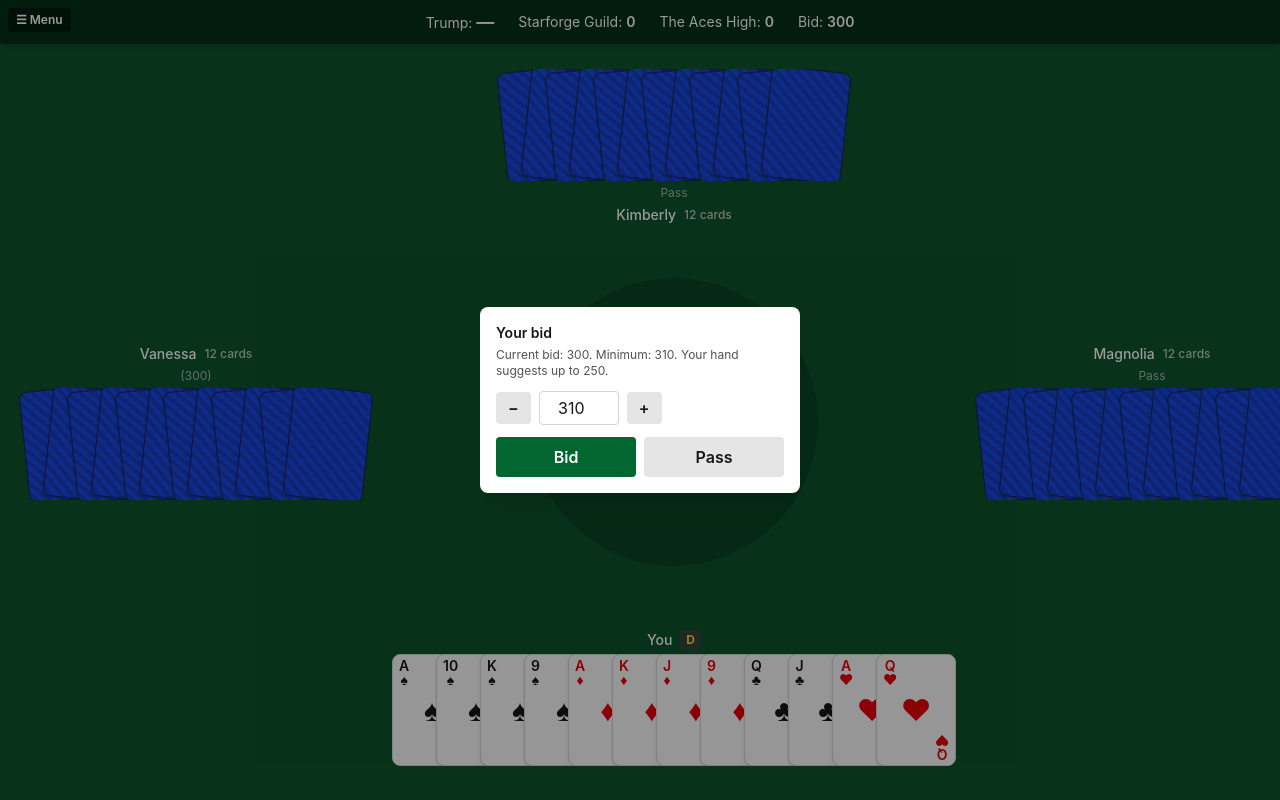
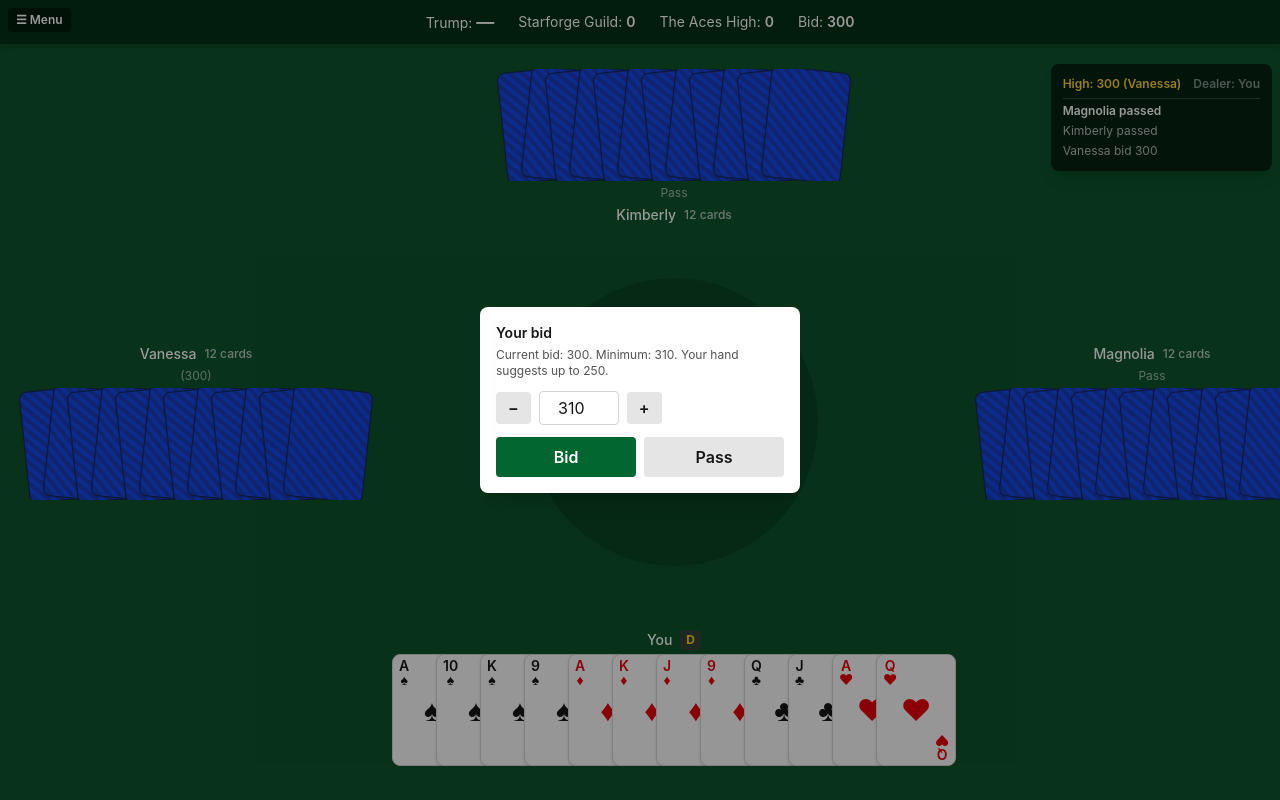
Before and after one commit to Slippedup42/pinochle, a React (Vite) app in the folder web/: page / in a window 1280 px wide. Both pictures are taken after a click on the button "New Game". Shown: the top 800 px of the page. Built offline with nearby package versions, Linux system fonts and the light colour scheme.

Commit message:
feat: show full auction history (#77)

```diff
--- a/web/src/components/AuctionFlow.tsx
+++ b/web/src/components/AuctionFlow.tsx
@@ -8,6 +8,7 @@ import { DEFAULT_OPTIONS, type GameOptions } from '../persistence/options'
 import { auctionReducer, initAuctionState } from './auctionReducer'
 import type { AuctionResult } from './auctionTypes'
 import { partnerOf } from './auctionTypes'
+import { AuctionLog } from './AuctionLog'
 import { BiddingControls } from './BiddingControls'
 import { PassRevealDialog } from './PassRevealDialog'
 import { PassSelector } from './PassSelector'
@@ -220,10 +221,24 @@ export function AuctionFlow({
     return null
   }, [state, humanPlayer, options.showBaseBidHint])
 
+  const logPanel = useMemo(() => {
+    const bidWinner = state.bidding.bidWinner
+    return (
+      <AuctionLog
+        entries={state.log}
+        currentBid={state.bid || state.bidding.currentBid}
+        bidWinner={bidWinner ?? undefined}
+        bidWinnerName={bidWinner !== null ? state.seatNames[bidWinner] : undefined}
+        dealerName={state.seatNames[state.dealer]}
+      />
+    )
+  }, [state.log, state.bid, state.bidding.currentBid, state.bidding.bidWinner, state.seatNames, state.dealer])
+
   return (
     <Table
       state={tableState}
       overlay={overlay}
+      logPanel={logPanel}
       onOpenMenu={onOpenMenu}
       hideOpponentCards={options.hideOpponentCards}
     />
--- a/web/src/components/AuctionLog.tsx
+++ b/web/src/components/AuctionLog.tsx
@@ -1,8 +1,17 @@
 import { type AuctionLogEntry, formatAuctionLogEntry } from './auctionTypes'
+import type { PlayerIndex } from '../engine/trick'
 
 export interface AuctionLogProps {
   /** Oldest-first; rendered newest-first so the latest event is always visible without scrolling. */
   entries: readonly AuctionLogEntry[]
+  /** The current high bid in the auction. */
+  currentBid?: number
+  /** The player index of the current highest bidder. */
+  bidWinner?: PlayerIndex
+  /** The display name of the current highest bidder. */
+  bidWinnerName?: string
+  /** The display name of the dealer. */
+  dealerName?: string
 }
 
 /**
@@ -11,20 +20,33 @@ export interface AuctionLogProps {
  * a human player can follow the auction instead of just watching table
  * state change silently underneath them.
  */
-export function AuctionLog({ entries }: AuctionLogProps) {
-  if (entries.length === 0) return null
-
+export function AuctionLog({ entries, currentBid, bidWinner, bidWinnerName, dealerName }: AuctionLogProps) {
   const newestFirst = [...entries].reverse()
 
   return (
     <div className="pointer-events-none w-full max-w-xs">
-      <ol className="flex max-h-48 flex-col gap-1 overflow-y-auto rounded-lg bg-black/60 p-3 text-xs text-white shadow-lg">
+      <div className="flex flex-col gap-1 rounded-lg bg-black/60 p-3 text-xs text-white shadow-lg">
+        {(currentBid !== undefined || dealerName) && (
+          <div className="flex flex-wrap gap-x-3 gap-y-0.5 border-b border-white/20 pb-1.5 font-semibold">
+            {currentBid !== undefined && currentBid > 0 && bidWinnerName && (
+              <span className="text-amber-300">High: {currentBid} ({bidWinnerName})</span>
+            )}
+            {currentBid !== undefined && currentBid === 0 && (
+              <span className="text-white/60">No bids yet</span>
+            )}
+            {dealerName && <span className="text-white/50">Dealer: {dealerName}</span>}
+          </div>
+        )}
+        {entries.length > 0 && (
+          <ol className="flex max-h-44 flex-col gap-1 overflow-y-auto">
             {newestFirst.map((entry, i) => (
               <li key={newestFirst.length - i} className={i === 0 ? 'font-semibold' : 'text-white/70'}>
                 {formatAuctionLogEntry(entry)}
               </li>
             ))}
           </ol>
+        )}
+      </div>
     </div>
   )
 }
```
Lines whose indentation alone changed are shown as unchanged.
